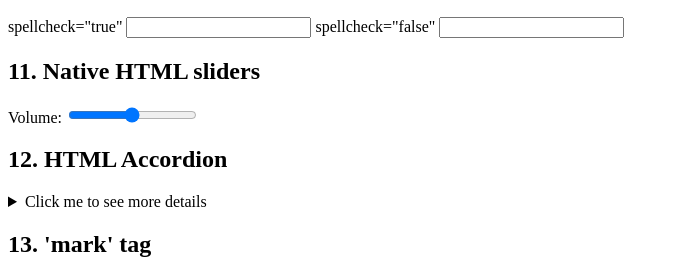
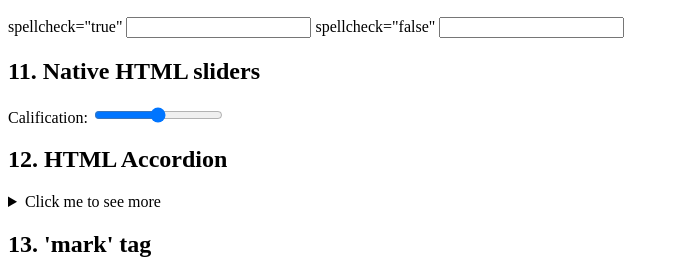
Before and after one commit to MiguelRodGar/webdesign, a plain HTML site: page Units/Unit 0/HTMLtips.html in a window 1280 px wide. Shown: the part 1062-1323 px from the top of the page, without its empty margins (0-679 px from the left). Drawn offline with Linux system fonts and the light colour scheme.

Commit message:
Update HTMLtips.html

```diff
--- a/Units/Unit 0/HTMLtips.html
+++ b/Units/Unit 0/HTMLtips.html
@@ -128,8 +128,8 @@
 
 		<div>
 			<h2>11. Native HTML sliders</h2>
-			<label for="volume">Volume: </label>
-			<input type="range" id="volume" name="volume" min="0" max="100">
+			<label for="Calification">Calification: </label>
+			<input type="range" id="calification" name="calification" min="0" max="100">
 		</div>
 
 		<div>
@@ -137,7 +137,7 @@
 			<div class="wrapper">
 				<details>
 					<summary>
-						Click me to see more details
+						Click me to see more
 					</summary>
 					<br>
 					<img src='prank.jpg' alt='Gotchu' height=100 width=100>
```
